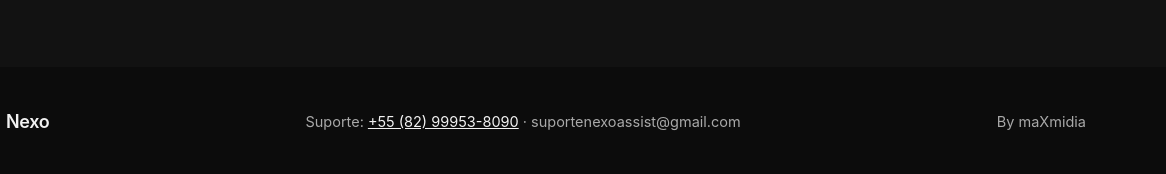
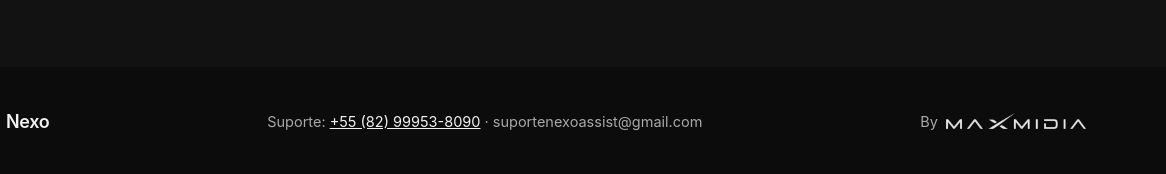
Before and after one commit to contatomaxmidiamcz-a11y/nexo-site, a plain HTML site: page index.html in a window 1280 px wide. Shown: the part 5360-5534 px from the top of the page, 114-1280 px from the left. Drawn offline with Linux system fonts and the light colour scheme.

Commit message:
Logo da maXmidia no rodapé
Co-Authored-By: Claude Opus 5.5 <noreply@anthropic.com>
Claude-Session: https://claude.ai/code/session_01W9f4PadC1n4C7Q7imFJRNq

```diff
--- a/assets/styles.css
+++ b/assets/styles.css
@@ -295,6 +295,8 @@ footer{background:#0C0C0C;color:var(--on-dark-muted);font-size:14.5px;padding:40
 footer .wrap{display:flex;flex-wrap:wrap;justify-content:space-between;gap:20px;align-items:center}
 footer a{color:var(--on-dark)}
 footer .brand{font-size:18px}
+footer .by{display:flex;align-items:center;gap:8px}
+footer .by img{height:16px;width:auto;opacity:.9}
 
 
 /* ===== Transição entre seções (troca de "página") ===== */
--- a/index.html
+++ b/index.html
@@ -340,7 +340,7 @@
   <div class="wrap">
     <a class="brand" href="#inicio"><img src="assets/logo.webp" alt="" width="26" height="25">Nexo</a>
     <p>Suporte: <a href="https://wa.me/5582999538090">+55 (82) 99953-8090</a> · suportenexoassist@gmail.com</p>
-    <p>By maXmidia</p>
+    <p class="by">By <img src="assets/maxmidia.webp" alt="maXmidia" width="140" height="16" loading="lazy" decoding="async"></p>
   </div>
 </footer>
 
```
Also changed, not shown: assets/maxmidia.webp (added).
